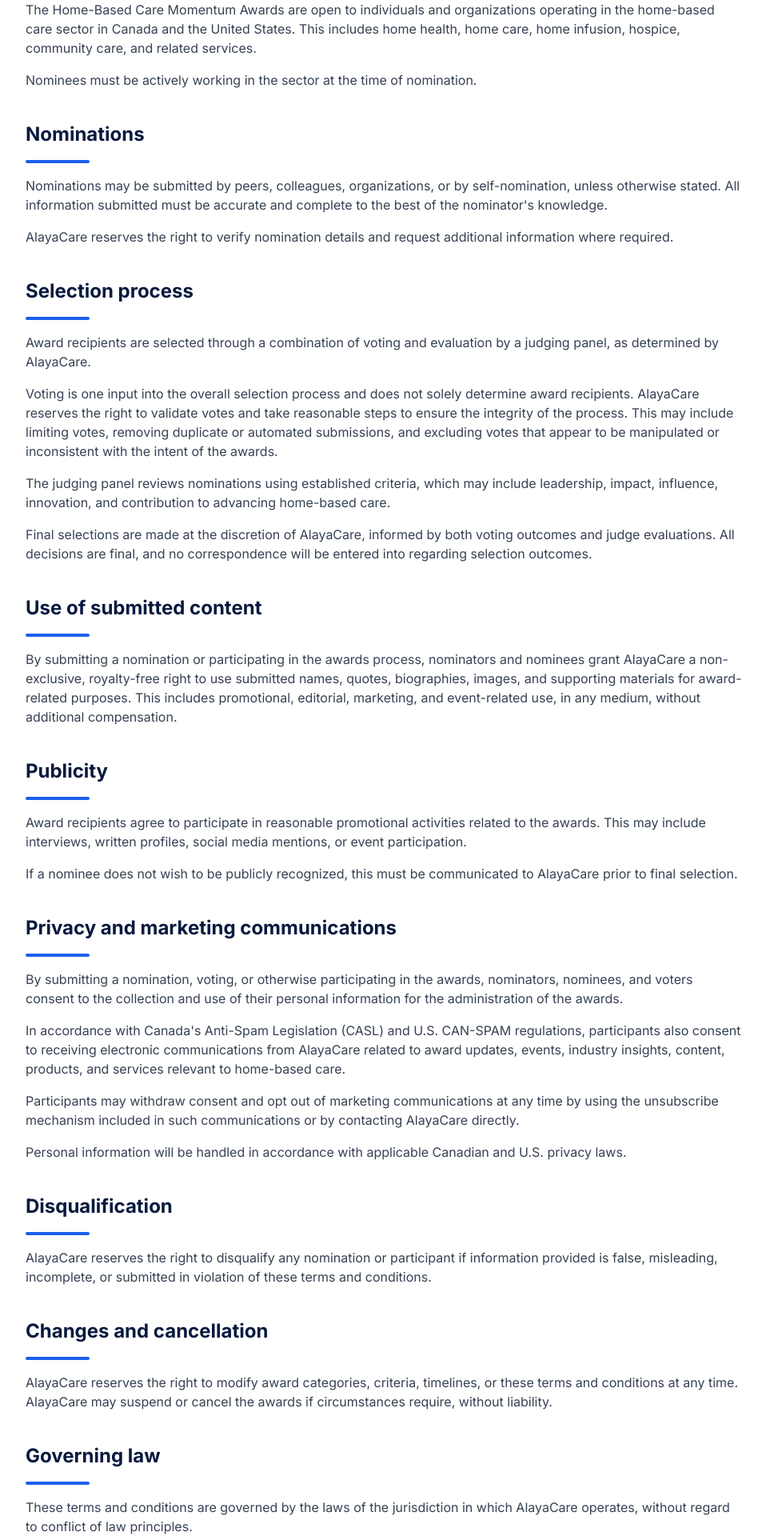
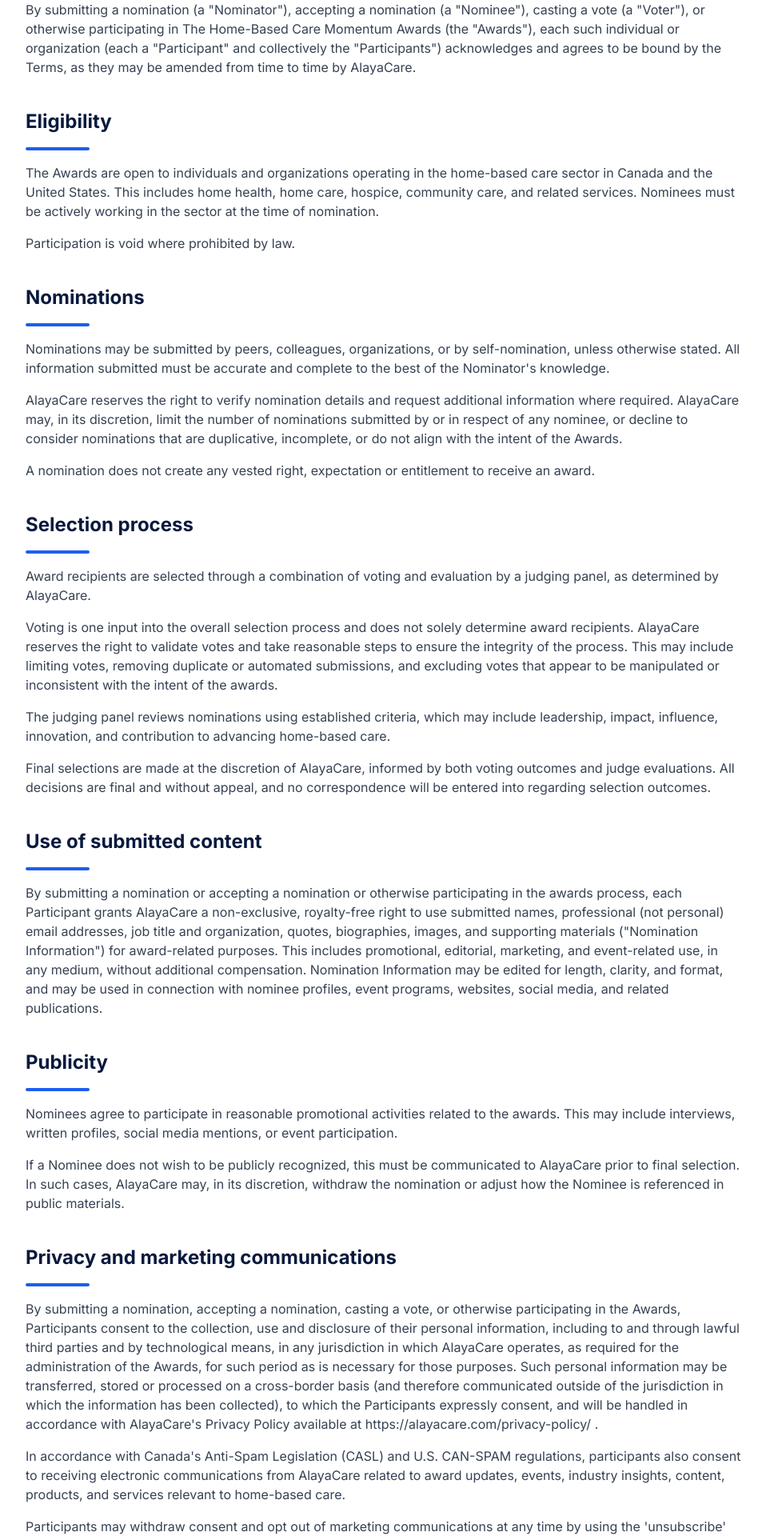
Before and after one commit to wcorman/alayacare-awards, a Next.js app: page /terms in a window 1280 px wide. Shown: the part 400-2320 px from the top of the page at 80% size, without its empty margins (160-1118 px from the left). Built offline with nearby package versions, Linux system fonts and the light colour scheme; no server answers.

Commit message:
Update Terms and Conditions.

```diff
--- a/app/terms/page.tsx
+++ b/app/terms/page.tsx
@@ -14,7 +14,7 @@ export default async function TermsPage() {
     sectionKey,
     paragraphs,
   }: {
-    sectionKey: 'eligibility' | 'nominations' | 'selection' | 'useOfContent' | 'publicity' | 'privacy' | 'disqualification' | 'changes' | 'governingLaw';
+    sectionKey: 'participation' | 'eligibility' | 'nominations' | 'selection' | 'useOfContent' | 'publicity' | 'privacy' | 'disqualification' | 'changes' | 'releaseAndLimitation' | 'governingLaw';
     paragraphs: ('p1' | 'p2' | 'p3' | 'p4')[];
   }) => (
     <div className="mb-10">
@@ -48,14 +48,16 @@ export default async function TermsPage() {
       {/* Content */}
       <section className="py-16 px-6 lg:px-12 bg-white">
         <div className="max-w-4xl mx-auto">
+          <Section sectionKey="participation" paragraphs={['p1']} />
           <Section sectionKey="eligibility" paragraphs={['p1', 'p2']} />
-          <Section sectionKey="nominations" paragraphs={['p1', 'p2']} />
+          <Section sectionKey="nominations" paragraphs={['p1', 'p2', 'p3']} />
           <Section sectionKey="selection" paragraphs={['p1', 'p2', 'p3', 'p4']} />
           <Section sectionKey="useOfContent" paragraphs={['p1']} />
           <Section sectionKey="publicity" paragraphs={['p1', 'p2']} />
-          <Section sectionKey="privacy" paragraphs={['p1', 'p2', 'p3', 'p4']} />
+          <Section sectionKey="privacy" paragraphs={['p1', 'p2', 'p3']} />
           <Section sectionKey="disqualification" paragraphs={['p1']} />
-          <Section sectionKey="changes" paragraphs={['p1']} />
+          <Section sectionKey="changes" paragraphs={['p1', 'p2']} />
+          <Section sectionKey="releaseAndLimitation" paragraphs={['p1']} />
           <Section sectionKey="governingLaw" paragraphs={['p1']} />
         </div>
       </section>
--- a/messages/en.json
+++ b/messages/en.json
@@ -78,9 +78,6 @@
       "poweredBy2": "The Momentum Awards are open to individuals employed by eligible home-based care organizations delivering services in home or community settings, including home care, home health, hospice, home infusion, and related services.",
       "poweredBy3": "This is more than recognition. It's a platform to spotlight the people shaping the future of home-based care, and to build momentum that lifts the entire industry."
     }
-  },
-  "NomineeCard": {
-    "viewNominee": "View Nominee"
   },
   "Eligibility": {
     "hero": {
@@ -397,50 +394,59 @@
       "title": "Terms and conditions",
       "subtitle": "Terms and conditions"
     },
+    "participation": {
+      "title": "Participation and acceptance of the Terms",
+      "p1": "By submitting a nomination (a \"Nominator\"), accepting a nomination (a \"Nominee\"), casting a vote (a \"Voter\"), or otherwise participating in The Home-Based Care Momentum Awards (the \"Awards\"), each such individual or organization (each a \"Participant\" and collectively the \"Participants\") acknowledges and agrees to be bound by the Terms, as they may be amended from time to time by AlayaCare."
+    },
     "eligibility": {
       "title": "Eligibility",
-      "p1": "The Home-Based Care Momentum Awards are open to individuals and organizations operating in the home-based care sector in Canada and the United States. This includes home health, home care, home infusion, hospice, community care, and related services.",
-      "p2": "Nominees must be actively working in the sector at the time of nomination."
+      "p1": "The Awards are open to individuals and organizations operating in the home-based care sector in Canada and the United States. This includes home health, home care, hospice, community care, and related services. Nominees must be actively working in the sector at the time of nomination.",
+      "p2": "Participation is void where prohibited by law."
     },
     "nominations": {
       "title": "Nominations",
-      "p1": "Nominations may be submitted by peers, colleagues, organizations, or by self-nomination, unless otherwise stated. All information submitted must be accurate and complete to the best of the nominator's knowledge.",
-      "p2": "AlayaCare reserves the right to verify nomination details and request additional information where required."
+      "p1": "Nominations may be submitted by peers, colleagues, organizations, or by self-nomination, unless otherwise stated. All information submitted must be accurate and complete to the best of the Nominator's knowledge.",
+      "p2": "AlayaCare reserves the right to verify nomination details and request additional information where required. AlayaCare may, in its discretion, limit the number of nominations submitted by or in respect of any nominee, or decline to consider nominations that are duplicative, incomplete, or do not align with the intent of the Awards.",
+      "p3": "A nomination does not create any vested right, expectation or entitlement to receive an award."
     },
     "selection": {
       "title": "Selection process",
       "p1": "Award recipients are selected through a combination of voting and evaluation by a judging panel, as determined by AlayaCare.",
       "p2": "Voting is one input into the overall selection process and does not solely determine award recipients. AlayaCare reserves the right to validate votes and take reasonable steps to ensure the integrity of the process. This may include limiting votes, removing duplicate or automated submissions, and excluding votes that appear to be manipulated or inconsistent with the intent of the awards.",
       "p3": "The judging panel reviews nominations using established criteria, which may include leadership, impact, influence, innovation, and contribution to advancing home-based care.",
-      "p4": "Final selections are made at the discretion of AlayaCare, informed by both voting outcomes and judge evaluations. All decisions are final, and no correspondence will be entered into regarding selection outcomes."
+      "p4": "Final selections are made at the discretion of AlayaCare, informed by both voting outcomes and judge evaluations. All decisions are final and without appeal, and no correspondence will be entered into regarding selection outcomes."
     },
     "useOfContent": {
       "title": "Use of submitted content",
-      "p1": "By submitting a nomination or participating in the awards process, nominators and nominees grant AlayaCare a non-exclusive, royalty-free right to use submitted names, quotes, biographies, images, and supporting materials for award-related purposes. This includes promotional, editorial, marketing, and event-related use, in any medium, without additional compensation."
+      "p1": "By submitting a nomination or accepting a nomination or otherwise participating in the awards process, each Participant grants AlayaCare a non-exclusive, royalty-free right to use submitted names, professional (not personal) email addresses, job title and organization, quotes, biographies, images, and supporting materials (\"Nomination Information\") for award-related purposes. This includes promotional, editorial, marketing, and event-related use, in any medium, without additional compensation. Nomination Information may be edited for length, clarity, and format, and may be used in connection with nominee profiles, event programs, websites, social media, and related publications."
     },
     "publicity": {
       "title": "Publicity",
-      "p1": "Award recipients agree to participate in reasonable promotional activities related to the awards. This may include interviews, written profiles, social media mentions, or event participation.",
-      "p2": "If a nominee does not wish to be publicly recognized, this must be communicated to AlayaCare prior to final selection."
+      "p1": "Nominees agree to participate in reasonable promotional activities related to the awards. This may include interviews, written profiles, social media mentions, or event participation.",
+      "p2": "If a Nominee does not wish to be publicly recognized, this must be communicated to AlayaCare prior to final selection. In such cases, AlayaCare may, in its discretion, withdraw the nomination or adjust how the Nominee is referenced in public materials."
     },
     "privacy": {
       "title": "Privacy and marketing communications",
-      "p1": "By submitting a nomination, voting, or otherwise participating in the awards, nominators, nominees, and voters consent to the collection and use of their personal information for the administration of the awards.",
+      "p1": "By submitting a nomination, accepting a nomination, casting a vote, or otherwise participating in the Awards, Participants consent to the collection, use and disclosure of their personal information, including to and through lawful third parties and by technological means, in any jurisdiction in which AlayaCare operates, as required for the administration of the Awards, for such period as is necessary for those purposes. Such personal information may be transferred, stored or processed on a cross-border basis (and therefore communicated outside of the jurisdiction in which the information has been collected), to which the Participants expressly consent, and will be handled in accordance with AlayaCare's Privacy Policy available at https://alayacare.com/privacy-policy/ .",
       "p2": "In accordance with Canada's Anti-Spam Legislation (CASL) and U.S. CAN-SPAM regulations, participants also consent to receiving electronic communications from AlayaCare related to award updates, events, industry insights, content, products, and services relevant to home-based care.",
-      "p3": "Participants may withdraw consent and opt out of marketing communications at any time by using the unsubscribe mechanism included in such communications or by contacting AlayaCare directly.",
-      "p4": "Personal information will be handled in accordance with applicable Canadian and U.S. privacy laws."
+      "p3": "Participants may withdraw consent and opt out of marketing communications at any time by using the 'unsubscribe' mechanism included in such communications or by contacting AlayaCare directly. Withdrawal of consent for marketing communications will not affect AlayaCare's ability to process personal information as required for the administration of the Awards, to the extent permitted by applicable law."
     },
     "disqualification": {
       "title": "Disqualification",
-      "p1": "AlayaCare reserves the right to disqualify any nomination or participant if information provided is false, misleading, incomplete, or submitted in violation of these terms and conditions."
+      "p1": "AlayaCare reserves the right to disqualify any nomination or participant if information provided is false, misleading, incomplete, or submitted in violation of these Terms."
     },
     "changes": {
       "title": "Changes and cancellation",
-      "p1": "AlayaCare reserves the right to modify award categories, criteria, timelines, or these terms and conditions at any time. AlayaCare may suspend or cancel the awards if circumstances require, without liability."
+      "p1": "AlayaCare reserves the right, in its sole discretion, to amend, modify or replace the award categories, eligibility criteria, evaluation methods, timelines, or these Terms at any time. AlayaCare may also adopt any measures it deems necessary or desirable for the administration of the Awards and may amend or replace any document related thereto. AlayaCare reserves the right to suspend or terminate the Awards, in whole or in part, at any time.",
+      "p2": "Any such amendment, suspension or termination shall not give rise to any liability on the part of AlayaCare."
+    },
+    "releaseAndLimitation": {
+      "title": "Release and limitation of liability",
+      "p1": "To the fullest extent permitted by applicable law, Participants release AlayaCare and its affiliates, employees, agents and representatives from any and all claims, damages, losses, or expenses arising out of or in connection with participation in the Awards, the use of Nomination Information in accordance with these Terms, or any decisions made in connection with the Awards. AlayaCare will not be liable for any indirect, incidental, consequential, special, exemplary or punitive damages, or any loss of profits or revenue, whether arising in contract, tort or otherwise."
     },
     "governingLaw": {
       "title": "Governing law",
-      "p1": "These terms and conditions are governed by the laws of the jurisdiction in which AlayaCare operates, without regard to conflict of law principles."
+      "p1": "These Terms are governed by and construed in accordance with the laws of the Province of Ontario and the federal laws of Canada applicable therein for Participants located in Canada, and the laws of the State of New York for all other Participants, in each case without regard to conflict of law principles."
     }
   }
 }
--- a/messages/fr.json
+++ b/messages/fr.json
@@ -78,9 +78,6 @@
       "poweredBy2": "Les Prix Momentum sont ouverts aux personnes employées par des organisations de soins à domicile admissibles qui offrent des services à domicile ou en milieu communautaire, notamment les soins à domicile, la santé à domicile, les soins palliatifs, la perfusion à domicile et les services connexes.",
       "poweredBy3": "C'est plus qu'une reconnaissance. C'est une plateforme pour mettre en lumière les personnes qui façonnent l'avenir des soins à domicile et pour créer un élan qui élève toute l'industrie."
     }
-  },
-  "NomineeCard": {
-    "viewNominee": "Voir la candidature"
   },
   "Eligibility": {
     "hero": {
@@ -397,15 +394,20 @@
       "title": "Conditions générales",
       "subtitle": "Conditions générales"
     },
+    "participation": {
+      "title": "Participation et acceptation des Conditions",
+      "p1": "En soumettant une candidature (un \"Proposant\"), en acceptant une candidature (un \"Candidat\"), en votant (un \"Votant\"), ou en participant autrement aux Prix Momentum des soins à domicile (les \"Prix\"), chaque personne ou organisation (chacune un \"Participant\" et collectivement les \"Participants\") reconnaît et accepte d'être liée par les Conditions, telles qu'elles peuvent être modifiées de temps à autre par AlayaCare."
+    },
     "eligibility": {
       "title": "Admissibilité",
-      "p1": "Les Prix Momentum des soins à domicile sont ouverts aux personnes et aux organisations qui exercent leurs activités dans le secteur des soins à domicile au Canada et aux États-Unis. Cela comprend notamment les services de santé à domicile, de soins à domicile, de perfusion à domicile, de soins palliatifs, de soins communautaires et les services connexes.",
-      "p2": "Les candidats doivent travailler activement dans ce secteur au moment de leur mise en candidature."
+      "p1": "Les Prix sont ouverts aux personnes et aux organisations qui exercent leurs activités dans le secteur des soins à domicile au Canada et aux États-Unis. Cela comprend notamment les services de santé à domicile, de soins à domicile, de soins palliatifs, de soins communautaires et les services connexes. Les candidats doivent travailler activement dans ce secteur au moment de leur mise en candidature.",
+      "p2": "La participation est nulle là où elle est interdite par la loi."
     },
     "nominations": {
       "title": "Mises en candidature",
-      "p1": "Les mises en candidature peuvent être soumises par des pairs, des collègues, des organisations ou par auto-candidature, sauf indication contraire. Toutes les informations soumises doivent être exactes et complètes au mieux des connaissances de la personne qui propose la candidature.",
-      "p2": "AlayaCare se réserve le droit de vérifier les renseignements fournis dans le cadre des mises en candidature et de demander des informations supplémentaires au besoin."
+      "p1": "Les mises en candidature peuvent être soumises par des pairs, des collègues, des organisations ou par auto-candidature, sauf indication contraire. Toutes les informations soumises doivent être exactes et complètes au mieux des connaissances du Proposant.",
+      "p2": "AlayaCare se réserve le droit de vérifier les renseignements fournis dans le cadre des mises en candidature et de demander des informations supplémentaires au besoin. AlayaCare peut, à sa discrétion, limiter le nombre de candidatures soumises par ou concernant tout candidat, ou refuser de considérer les candidatures qui sont dupliquées, incomplètes ou qui ne correspondent pas à l'intention des Prix.",
+      "p3": "Une candidature ne crée aucun droit acquis, attente ou droit à recevoir un prix."
     },
     "selection": {
       "title": "Processus de sélection",
@@ -420,8 +422,8 @@
     },
     "publicity": {
       "title": "Publicité",
-      "p1": "Les lauréats acceptent de participer à des activités promotionnelles raisonnables liées aux prix. Cela peut inclure des entrevues, des portraits écrits, des mentions sur les réseaux sociaux ou une participation à des événements.",
-      "p2": "Si un candidat ne souhaite pas être reconnu publiquement, il doit en informer AlayaCare avant la sélection finale."
+      "p1": "Les candidats acceptent de participer à des activités promotionnelles raisonnables liées aux prix. Cela peut inclure des entrevues, des portraits écrits, des mentions sur les réseaux sociaux ou une participation à des événements.",
+      "p2": "Si un Candidat ne souhaite pas être reconnu publiquement, il doit en informer AlayaCare avant la sélection finale. Dans de tels cas, AlayaCare peut, à sa discrétion, retirer la candidature ou ajuster la façon dont le Candidat est référencé dans les documents publics."
     },
     "privacy": {
       "title": "Protection des renseignements personnels et communications marketing",
@@ -432,15 +434,19 @@
     },
     "disqualification": {
       "title": "Disqualification",
-      "p1": "AlayaCare se réserve le droit de disqualifier toute candidature ou tout participant si les renseignements fournis sont faux, trompeurs, incomplets ou soumis en contravention des présentes conditions générales."
+      "p1": "AlayaCare se réserve le droit de disqualifier toute candidature ou tout participant si les renseignements fournis sont faux, trompeurs, incomplets ou soumis en contravention des présentes Conditions."
     },
     "changes": {
       "title": "Modifications et annulation",
       "p1": "AlayaCare se réserve le droit de modifier en tout temps les catégories de prix, les critères, les échéanciers ou les présentes conditions générales. AlayaCare peut suspendre ou annuler les prix si les circonstances l’exigent, sans engager sa responsabilité."
     },
+    "releaseAndLimitation": {
+      "title": "Décharge et limitation de responsabilité",
+      "p1": "Dans la mesure maximale permise par la loi applicable, les Participants dégagent AlayaCare et ses affiliés, employés, agents et représentants de toute réclamation, dommage, perte ou dépense découlant de ou liée à la participation aux Prix, l'utilisation des Renseignements de candidature conformément aux présentes Conditions, ou toute décision prise en relation avec les Prix. AlayaCare ne sera pas responsable de tout dommage indirect, accessoire, consécutif, spécial, exemplaire ou punitif, ou de toute perte de profits ou de revenus, qu'il découle d'un contrat, d'un délit ou autrement."
+    },
     "governingLaw": {
       "title": "Droit applicable",
-      "p1": "Les présentes conditions générales sont régies par les lois de la juridiction dans laquelle AlayaCare exerce ses activités, sans égard aux principes en matière de conflits de lois."
+      "p1": "Les présentes Conditions sont régies par et interprétées conformément aux lois de la province de l'Ontario et aux lois fédérales du Canada applicables aux Participants situés au Canada, et aux lois de l'État de New York pour tous les autres Participants, dans chaque cas sans égard aux principes en matière de conflits de lois."
     }
   }
 }
```
